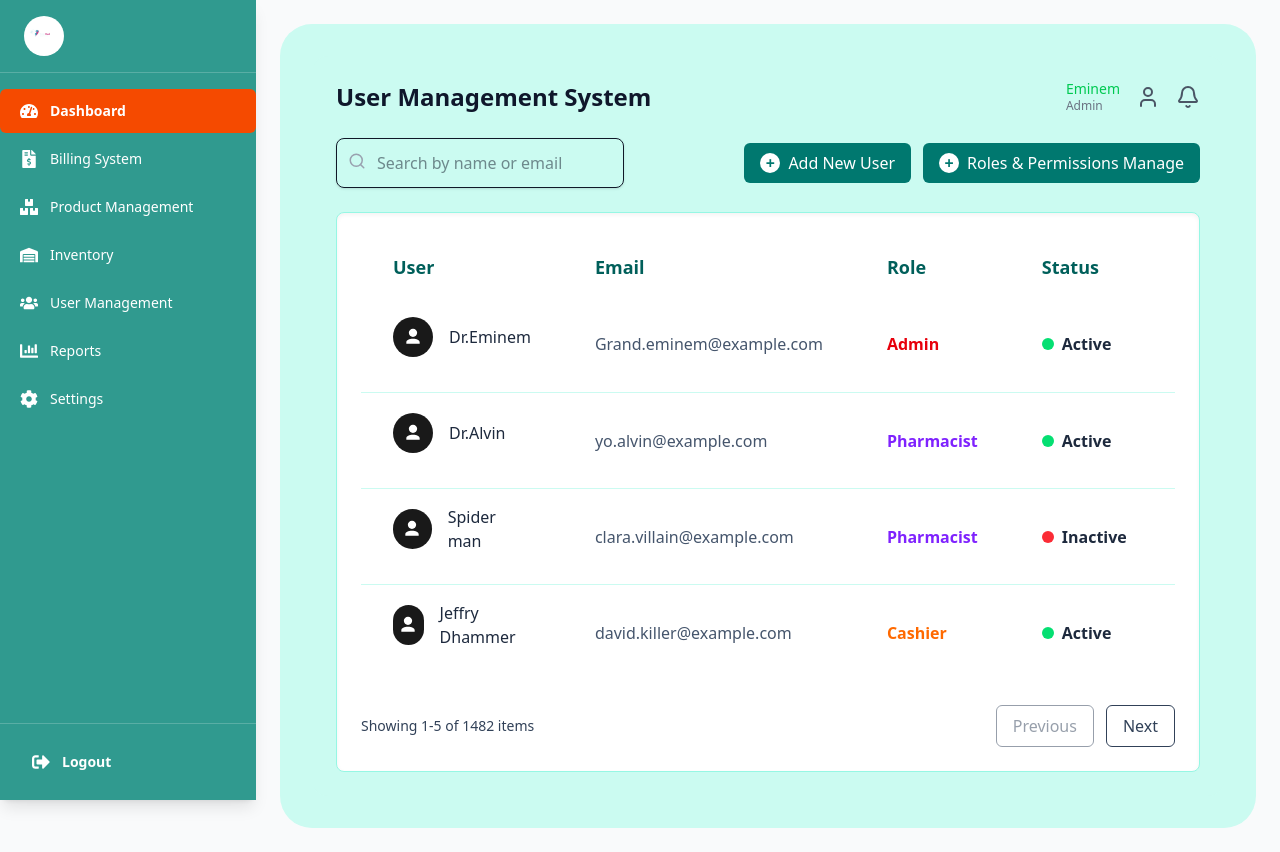
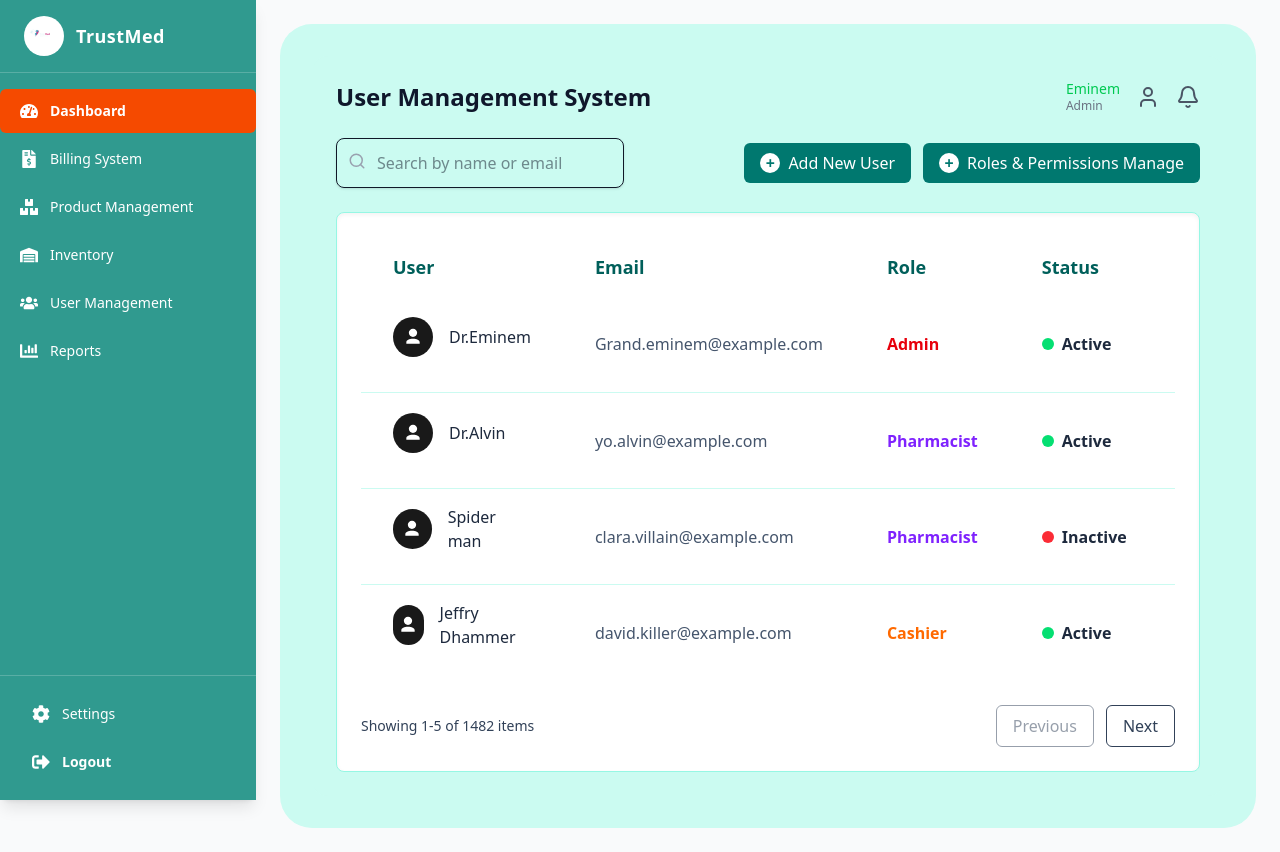
Before and after one commit to supunyasanthaofficial/Pharmacy-management-system, a React (Vite) app: page /users in a window 1280 px wide. Built offline with nearby package versions, Linux system fonts and the light colour scheme.

Commit message:
Menu array update: settings page.

```diff
--- a/src/components/Sidebar.jsx
+++ b/src/components/Sidebar.jsx
@@ -16,6 +16,7 @@ const Sidebar = () => {
   const [active, setActive] = useState("Dashboard");
   const navigate = useNavigate();
 
+  // Settings මෙතනින් ඉවත් කර ඇත
   const menu = [
     { label: "Dashboard", icon: <FaTachometerAlt />, path: "/dashboard" },
     {
@@ -27,7 +28,6 @@ const Sidebar = () => {
     { label: "Inventory", icon: <FaWarehouse />, path: "/inventory" },
     { label: "User Management", icon: <FaUsers />, path: "/users" },
     { label: "Reports", icon: <FaChartBar />, path: "/reports" },
-    { label: "Settings", icon: <FaCog />, path: "/settings" },
   ];
 
   const handleLogout = () => {
@@ -44,6 +44,7 @@ const Sidebar = () => {
             className="w-full h-full object-contain p-1"
           />
         </div>
+        <span className="font-bold text-lg tracking-wide text-white">TrustMed</span>
       </div>
 
       <nav className="mt-4 flex-1">
@@ -69,10 +70,28 @@ const Sidebar = () => {
         </ul>
       </nav>
 
-      <div className="border-t border-white/20 px-5 py-4">
+      {/* පහළ කොටස: Settings සහ Logout */}
+      <div className="border-t border-white/20 px-5 py-4 space-y-1">
+        <Link
+          to="/settings"
+          onClick={() => setActive("Settings")}
+          className={`flex items-center gap-3 w-full text-left px-3 py-3 rounded-md transition
+            ${
+              active === "Settings"
+                ? "bg-orange-600 font-semibold"
+                : "hover:bg-white/10"
+            }
+          `}
+        >
+          <span className="text-lg">
+            <FaCog />
+          </span>
+          <span className="text-sm">Settings</span>
+        </Link>
+
         <button
           onClick={handleLogout}
-          className="flex items-center gap-3 w-full text-left px-3 py-3 rounded-md  hover:bg-red-700 transition font-semibold"
+          className="flex items-center gap-3 w-full text-left px-3 py-3 rounded-md hover:bg-red-700 transition font-semibold"
         >
           <span className="text-lg">
             <FaSignOutAlt />
```
